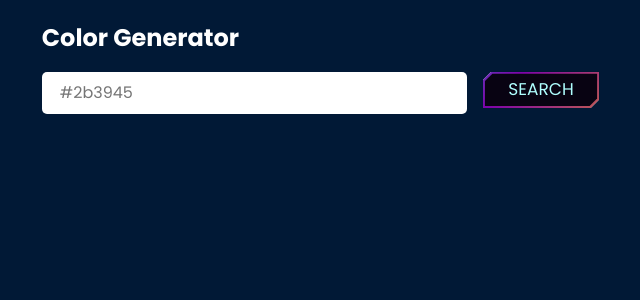
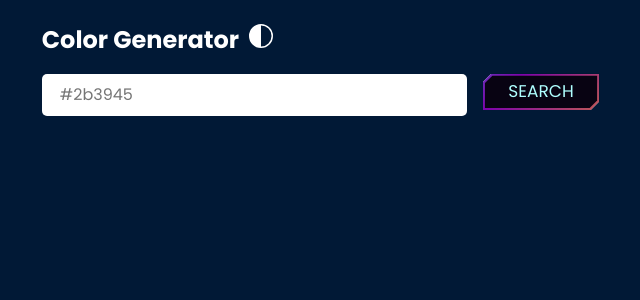
Before and after one commit to Prabakara-N/react-color-generator, a React (Create React App) app: page / in a window 1280 px wide. Shown: the top 300 px of the page, without its empty margins (380-1020 px from the left). Built offline with nearby package versions, Linux system fonts and the light colour scheme.

Commit message:
icons added

```diff
--- a/package.json
+++ b/package.json
@@ -8,6 +8,7 @@
     "@testing-library/user-event": "^13.5.0",
     "react": "^18.2.0",
     "react-dom": "^18.2.0",
+    "react-icons": "^4.7.1",
     "react-scripts": "5.0.1",
     "values.js": "^2.1.1",
     "web-vitals": "^2.1.4"
--- a/src/App.js
+++ b/src/App.js
@@ -4,7 +4,7 @@ import "./styles/normalize.css";
 import Color from "./components/Color";
 import Values from "values.js";
 
-// import { VscColorMode } from "react-icons/vsc";
+import { BsCircleHalf } from "react-icons/bs";
 
 const App = () => {
   const [color, setColor] = useState("");
@@ -27,7 +27,12 @@ const App = () => {
 
   return (
     <div className="main">
-      <h2>Color Generator</h2>
+      <h2>
+        Color Generator
+        <span className="icon">
+          <BsCircleHalf />
+        </span>
+      </h2>
       <form onSubmit={submitHandler}>
         <div className="form-control">
           <input
@@ -41,7 +46,7 @@ const App = () => {
           <br />
           {error && (
             <small className="error">Please enter a valid color code</small>
-          )}{" "}
+          )}
           <br />
         </div>
         <div className="btn-container">
--- a/src/components/Color.js
+++ b/src/components/Color.js
@@ -21,7 +21,6 @@ const Color = ({ rgb, weight, index }) => {
   }, [alert]);
 
   const hexValue = rgbToHex(...rgb);
-  console.log(hexValue);
 
   return (
     <div
--- a/src/styles/App.css
+++ b/src/styles/App.css
@@ -59,6 +59,12 @@ body {
 
 h2 {
   color: white;
+  text-align: center;
+}
+
+.icon {
+  padding-left: 10px;
+  padding-top: 10px;
 }
 
 form {
@@ -239,6 +245,10 @@ small {
     display: flex;
     gap: 1rem;
   }
+
+  h2 {
+    text-align: left;
+  }
 }
 
 @media screen and (min-width: 900px) {
```
Also changed, not shown: 1 other file (tests, documents, lock files or other folders).
